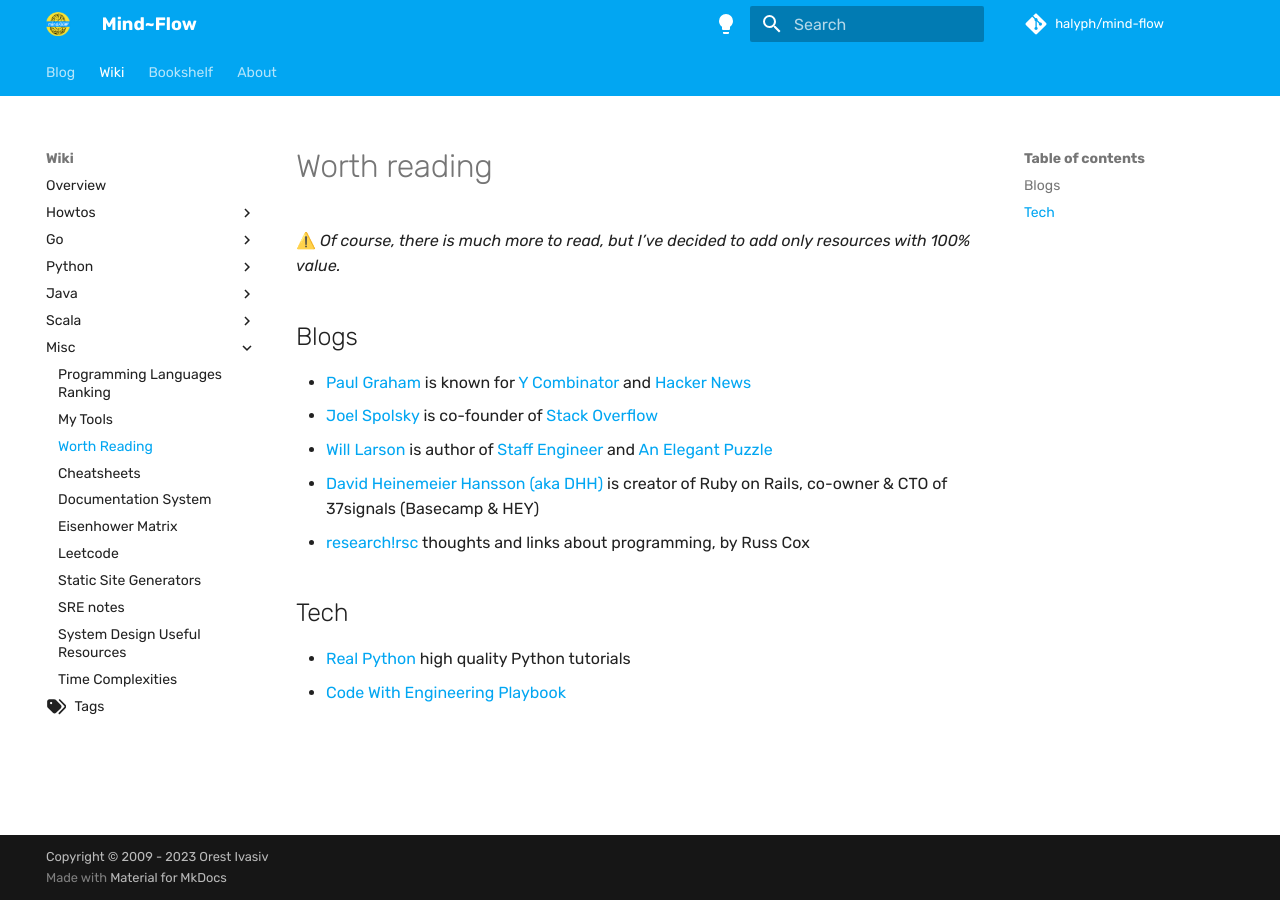
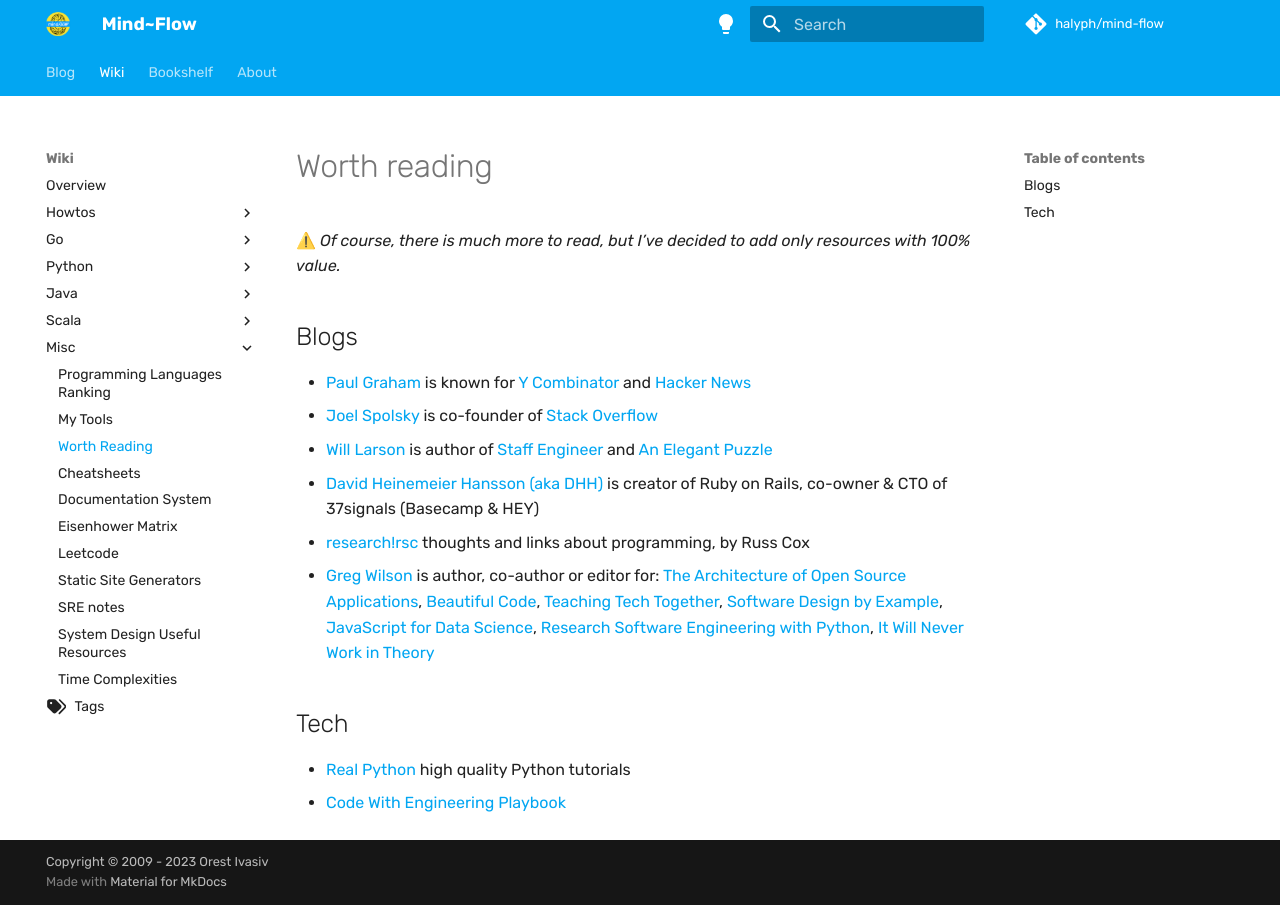
Before and after one commit to halyph/mind-flow, an MkDocs documentation site: the page built from docs/wiki/misc/worth-reading.md, in a window 1280 px wide. Built offline with MkDocs 1.6.1 and Material for MkDocs 9.7.7, drawn with Linux system fonts in a browser that asks for light colours; some web fonts are replaced; comment, search, counter and statistics services are not loaded.

Commit message:
upd worth-reading.md - Greg Wilson

```diff
--- a/docs/wiki/misc/worth-reading.md
+++ b/docs/wiki/misc/worth-reading.md
@@ -9,6 +9,7 @@
 - [Will Larson](https://lethain.com) is author of [Staff Engineer](https://lethain.com/staff-engineer/) and [An Elegant Puzzle](https://lethain.com/elegant-puzzle/)
 - [David Heinemeier Hansson (aka DHH)](https://world.hey.com/dhh) is creator of Ruby on Rails, co-owner & CTO of 37signals (Basecamp & HEY)
 - [research!rsc](https://research.swtch.com) thoughts and links about programming, by Russ Cox
+- [Greg Wilson](https://third-bit.com) is author, co-author or editor for: [The Architecture of Open Source Applications](https://aosabook.org/), [Beautiful Code](https://www.oreilly.com/library/view/beautiful-code/9780596510046/), [Teaching Tech Together](http://teachtogether.tech/), [Software Design by Example](https://third-bit.com/sdxjs/), [JavaScript for Data Science](https://third-bit.com/js4ds/), [Research Software Engineering with Python](https://merely-useful.tech/py-rse/), [It Will Never Work in Theory](https://neverworkintheory.org)
 
 ## Tech
 
```
